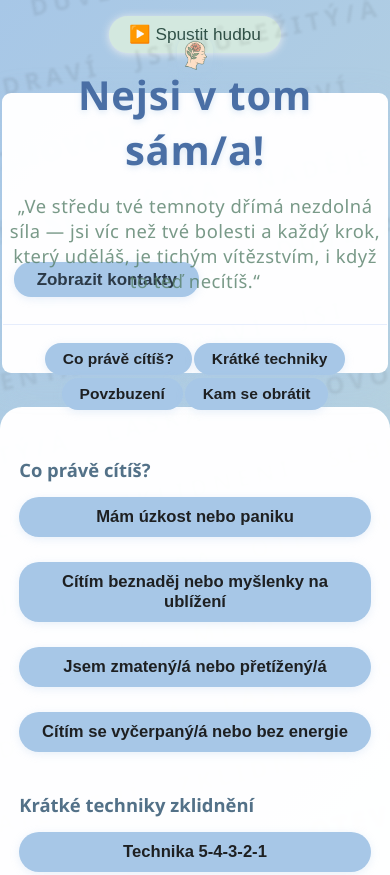
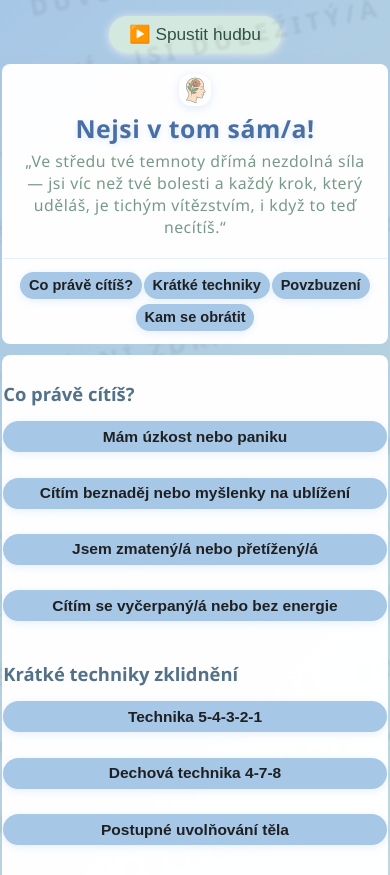
Before and after one commit to Dominik-Jarabek/moj-chatbot, a website: page public/psycho.html in a window 390 px wide. Shown: the top 875 px of the page. Drawn offline with Linux system fonts and the light colour scheme.

Commit message:
Version10.3 - úprava pro mobily

```diff
--- a/public/psycho.css
+++ b/public/psycho.css
@@ -412,72 +412,127 @@ h2 {
 }
 
 
-/* --- Responzivita --- */
-@media (max-width: 1200px) {
-  .psycho-panel { max-width: 920px; }
-  .panel-img-text { gap: 1.2rem; }
-  .panel-section-link { font-size: 1.06rem; }
-}
-
-@media (max-width: 900px) {
-  .psycho-panel { max-width: 99vw; }
-  .panel-img-text { gap: 1rem; }
-  .panel-section-link { font-size: 1.04rem; }
-  .show-contacts-btn { display: inline-block; }
-}
-
-@media (max-width: 700px) {
-  .psycho-panel {
+@media (max-width: 500px) {
+  body {
+    font-size: 0.98rem;
+  }
+  .psycho-panel,
+  .lower-panel {
     max-width: 99vw;
-    padding: 1rem 0.3rem 1.1rem 0.3rem;
-    border-radius: 13px;
+    padding: 0.6rem 0.08rem 0.7rem 0.08rem;
+    border-radius: 8px;
+    margin-top: 0.7rem;
+    box-shadow: 0 2px 12px #A7C7E744;
   }
   .panel-img-text {
     flex-direction: column;
-    gap: 0.6rem;
+    gap: 0.33rem;
     align-items: center;
+    margin-bottom: 0.2rem;
+    max-height: unset;
   }
   .hero-img {
-    max-width: 44px !important;
-    height: auto;
+    max-width: 32px !important;
+    margin: 0 auto 0.16rem auto;
+    display: block;
+  }
+  .music-player {
+    margin: 8px 0 0 0;
+  }
+  .panel-img-text h1 {
+    font-size: 1.55rem;
+    margin-top: 0;
+    margin-bottom: 0.4rem;
+    line-height: 1.17;
+    text-align: center;
+  }
+  .panel-img-text .subtitle {
+    font-size: 0.99rem;
+    max-width: 90vw;
+    margin-top: 7px;
+    margin-bottom: 3px;
+  }
+  .panel-divider {
+    margin: 1.1rem 0 0.8rem 0;
+  }
+  .panel-nav {
+    gap: 0.13rem;
+    flex-wrap: wrap;
+    margin-bottom: 0.38rem;
+  }
+  .nav-btn {
+    font-size: 0.91rem;
+    padding: 0.34rem 0.54rem;
+    min-width: 98px;
+    max-width: 97vw;
+    margin-bottom: 3px;
+    border-radius: 14px;
+    word-break: break-word;
+    text-align: center;
+  }
+  .panel-section-link {
+    font-size: 0.95rem;
+    padding: 0.27rem 0.29rem;
+    border-radius: 10px;
+    margin: 0.09rem 0.01rem;
+    max-width: 99vw;
+    white-space: normal;
+    word-break: break-word;
+    text-align: center;
   }
   .contacts-list {
-    padding: 0.38rem 0.2rem;
+    padding: 0.23rem 0.09rem;
+    gap: 0.13rem 0.24rem;
+    min-width: 140px;
+    max-width: 98vw;
   }
-  .panel-nav {
-    gap: 0.3rem;
-    flex-wrap: wrap;
-    justify-content: center;
+  .contact-btn {
+    font-size: 0.91rem;
+    padding: 0.13rem 0.37rem;
+    border-radius: 10px;
+    min-width: 80px;
+    max-width: 99vw;
+    margin-bottom: 2px;
+    word-break: break-word;
   }
-  .contacts-dropdown {
-    bottom: -14px;
+  .show-contacts-btn {
+    padding: 0.34rem 0.7rem;
+    font-size: 0.97rem;
+    min-width: 120px;
+    border-radius: 13px;
+    margin-left: 0;
+    margin-bottom: 4px;
+    text-align: center;
+    white-space: normal;
   }
-  .panel-section-link {
-    font-size: 1.02rem;
-    padding: 0.46rem 0.7rem;
+  .show-contacts-tip {
+    font-size: 0.89rem;
+    margin-top: 0.3rem;
+    margin-bottom: 0.2rem;
+  }
+  .expand-btn, .panic-btn {
+    font-size: 0.97rem;
+    padding: 0.41rem 0.8rem;
+    border-radius: 16px;
+  }
+  .expand-section.active {
+    padding: 0.6rem 0.4rem;
+  }
+  .support-messages,
+  .more-help {
+    padding: 1.1rem 0.55rem;
+    border-radius: 12px;
+    font-size: 0.96rem;
   }
 }
 
-@media (max-width: 480px) {
-  .psycho-panel {
-    padding: 0.7rem 0.07rem 0.7rem 0.07rem;
-    border-radius: 9px;
-  }
-  .panel-img-text {
-    gap: 0.3rem;
-  }
-  .hero-img {
-    max-width: 36px !important;
-  }
-  .panel-section-link {
-    font-size: 0.99rem;
-    padding: 0.36rem 0.6rem;
-  }
-  .panel-nav {
-    gap: 0.16rem;
-  }
+/* Ještě jemnější pro extra malé telefony: */
+@media (max-width: 350px) {
+  .panel-img-text h1 { font-size: 1.13rem; }
+  .panel-section-link,
+  .nav-btn,
+  .contact-btn { font-size: 0.88rem; }
 }
-
 .music-player {
     text-align: center;
     margin: 16px 0 0 0;
```
